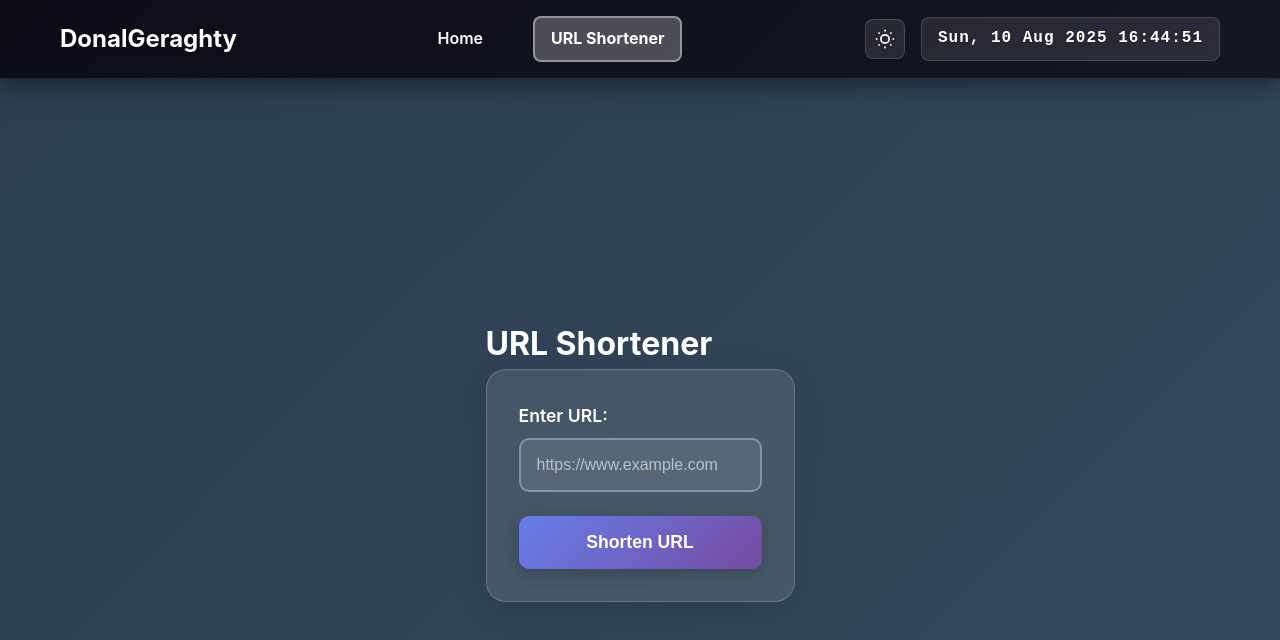
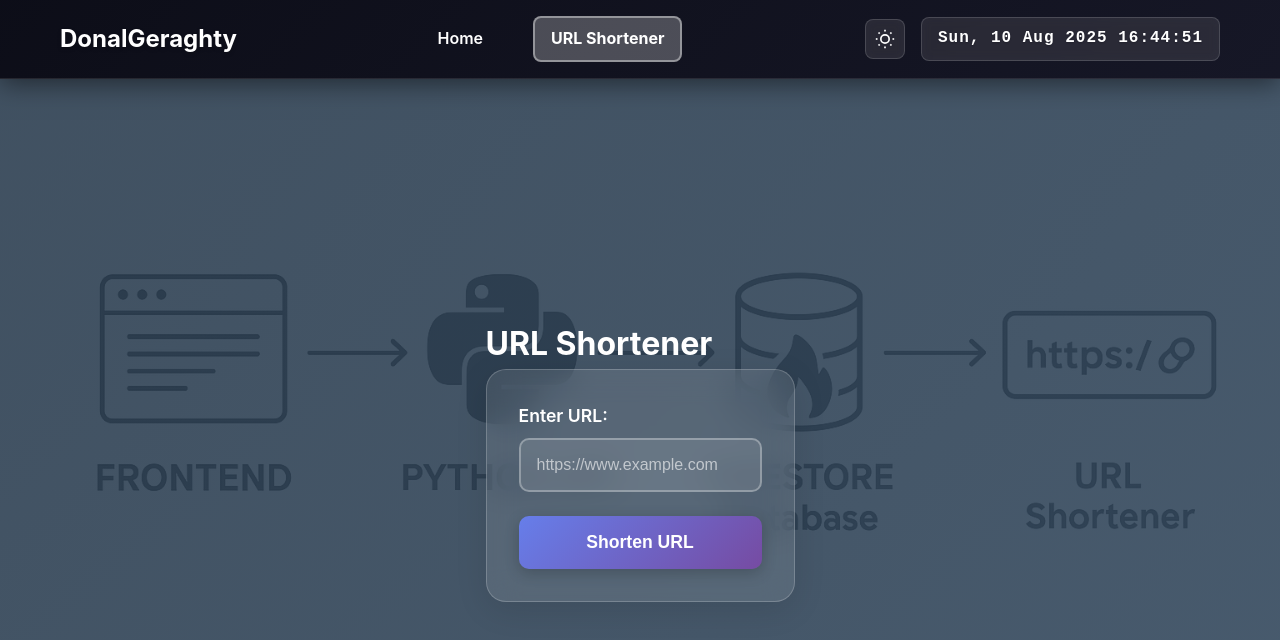
Before and after one commit to DonalGeraghty/DonalGeraghtyHome, a React (Vite) app: page /urlshortener in a window 1280 px wide. Shown: the top 640 px of the page. Built offline with nearby package versions, Linux system fonts and the light colour scheme.

Commit message:
Enhance dark theme background for url-shortener-page
Updated the dark theme background to use a semi-transparent gradient overlay on top of a background image, with improved background sizing and positioning for a more visually appealing effect.

```diff
--- a/src/App.css
+++ b/src/App.css
@@ -944,7 +944,12 @@
 }
 
 [data-theme="dark"] .url-shortener-page {
-  background: linear-gradient(135deg, #2c3e50 0%, #34495e 100%);
+  background: linear-gradient(135deg, rgba(44, 62, 80, 0.9) 0%, rgba(52, 73, 94, 0.9) 100%),
+              url('/chatgpt-image.png');
+  background-size: cover;
+  background-position: center;
+  background-repeat: no-repeat;
+  background-attachment: fixed;
 }
 
 .url-form {
```
